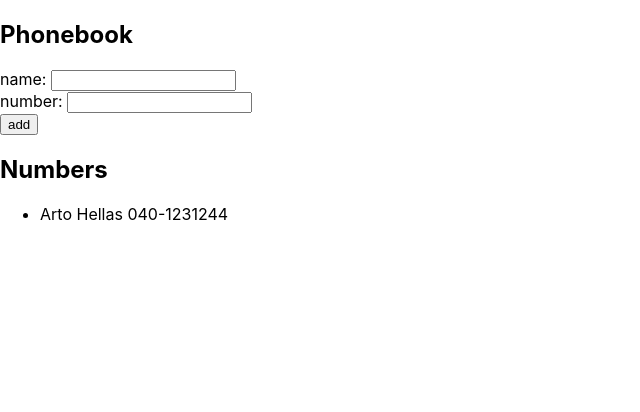
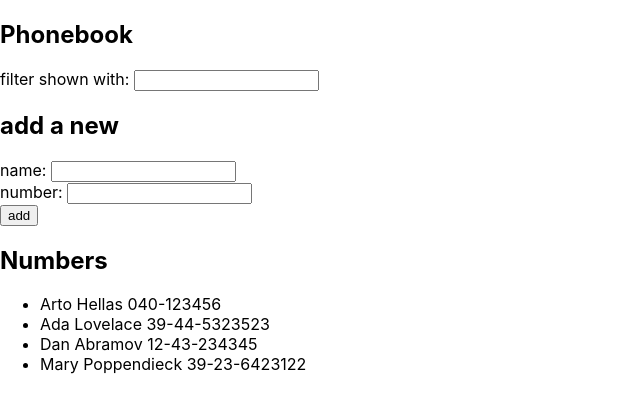
Before and after one commit to heijohkoi/fso2021, a React (Create React App) app in the folder osa2/puhelinluettelo/: page / in a window 1280 px wide. Shown: the top 412 px of the page, without its empty margins (0-640 px from the left). Built offline with nearby package versions, Linux system fonts and the light colour scheme; the HTML template or start-up script is replaced by a standard one.

Commit message:
exercise 2.9 complete

```diff
--- a/osa2/puhelinluettelo/src/App.js
+++ b/osa2/puhelinluettelo/src/App.js
@@ -3,10 +3,14 @@
 
 const App = () => {
   const [persons, setPersons] = useState([
-    { name: 'Arto Hellas', number: '040-1231244' },
+    { name: 'Arto Hellas', number: '040-123456' },
+    { name: 'Ada Lovelace', number: '39-44-5323523' },
+    { name: 'Dan Abramov', number: '12-43-234345' },
+    { name: 'Mary Poppendieck', number: '39-23-6423122' },
   ]);
   const [newName, setNewName] = useState('');
   const [newNumber, setNewNumber] = useState('');
+  const [newFilter, setNewFilter] = useState('');
 
   const addName = (event) => {
     event.preventDefault();
@@ -31,9 +35,32 @@
     setNewNumber(event.target.value);
   };
 
+  const handleFilterChange = (event) => {
+    console.log(event.target.value);
+    setNewFilter(event.target.value);
+  };
+
+  const contentToShow =
+    newFilter === ''
+      ? persons
+      : persons.filter(
+          (person) =>
+            person.name
+              .toLocaleLowerCase()
+              .includes(newFilter.toLocaleLowerCase()) ||
+            person.number.includes(newFilter),
+        );
+
   return (
     <div>
       <h2>Phonebook</h2>
+      <form>
+        <div>
+          filter shown with:{' '}
+          <input value={newFilter} onChange={handleFilterChange} />
+        </div>
+      </form>
+      <h2>add a new</h2>
       <form onSubmit={addName}>
         <div>
           name: <input value={newName} onChange={handleNameChange} />
@@ -48,7 +75,7 @@
       </form>
       <h2>Numbers</h2>
       <ul>
-        {persons.map((person) => (
+        {contentToShow.map((person) => (
           <Person
             key={person.name}
             name={person.name}
```
